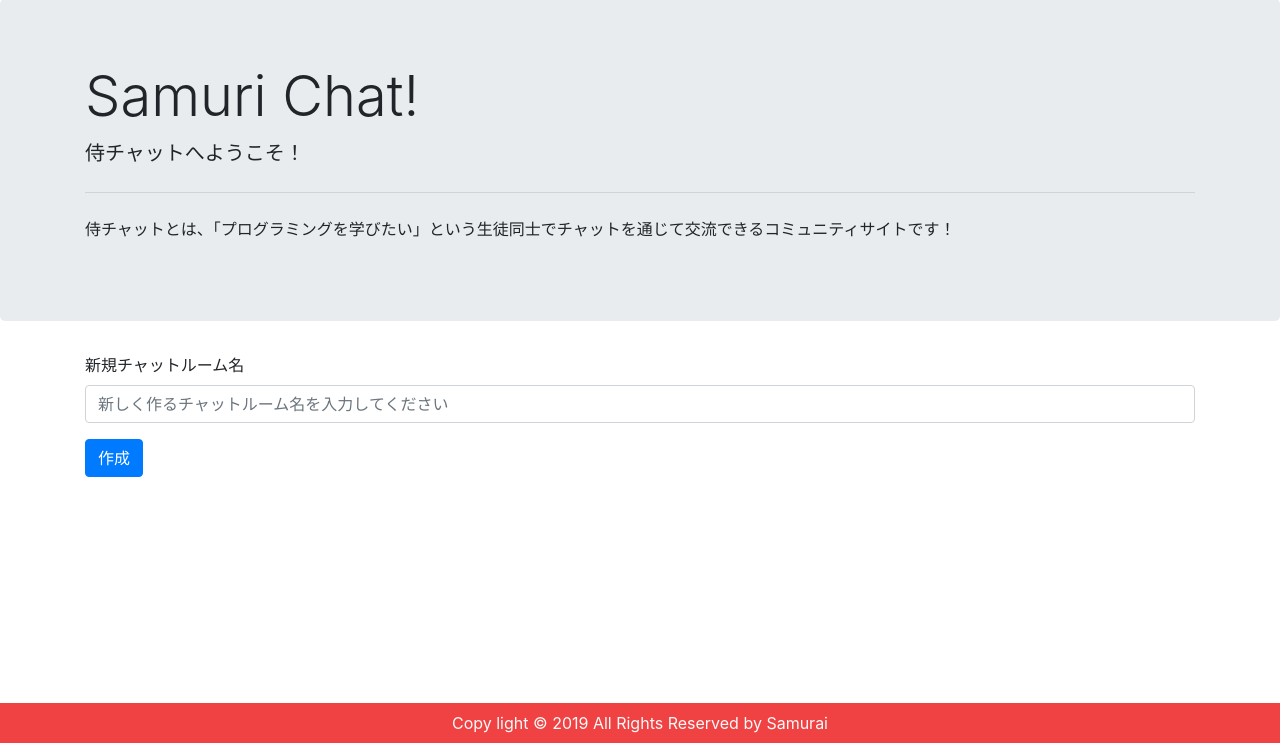
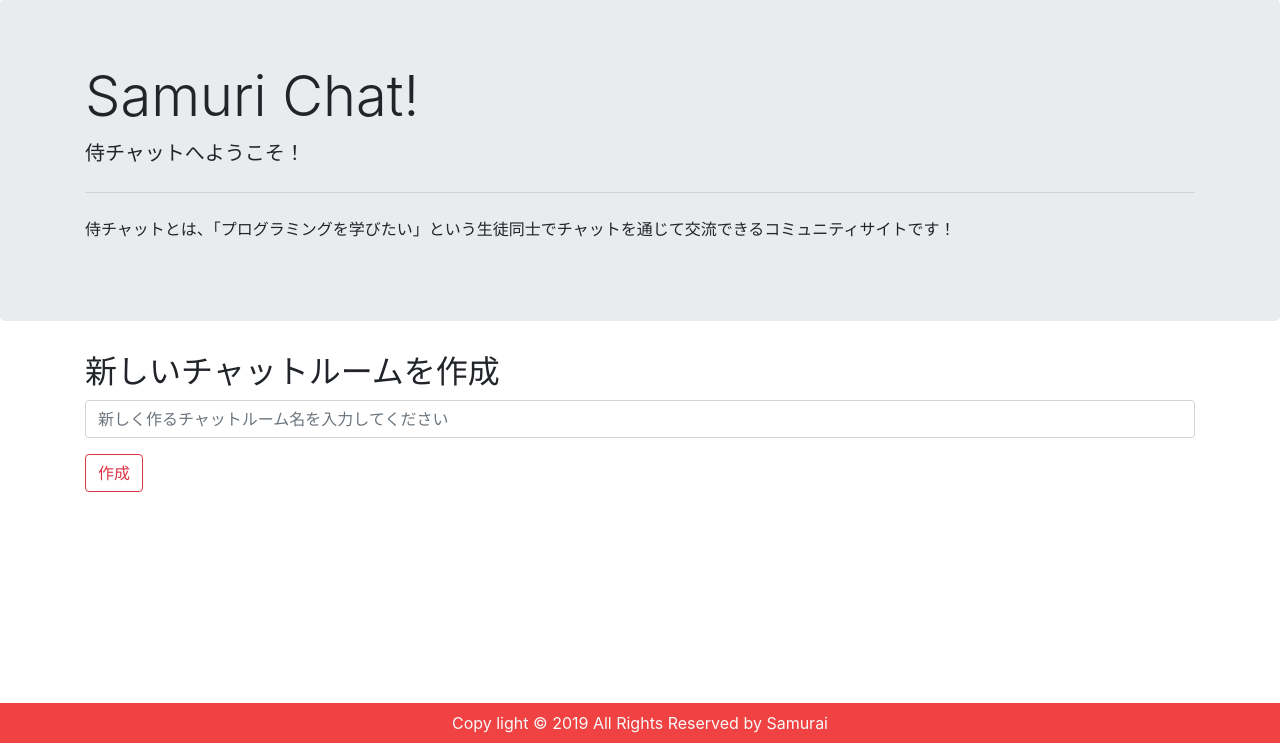
Before and after one commit to S-H-GAMELINKS/chatphp, a PHP site: page / in a window 1280 px wide. Shown: the part 57-800 px from the top of the page. Run offline with PHP 8.4, Linux system fonts and the light colour scheme; data that the repository does not hold is empty.

Commit message:
fix layouts

```diff
--- a/components/create_room_form.php
+++ b/components/create_room_form.php
@@ -1,7 +1,7 @@
 <form method="post" action="php/create_room.php">
     <div class="form-group">
-        <label for="newChatRoom">新規チャットルーム名</label>
+        <label for="newChatRoom" class="h2">新しいチャットルームを作成</label>
         <input class="form-control" id="newChatRoom" name="room" placeholder="新しく作るチャットルーム名を入力してください">
     </div>
-    <button type="submit" class="btn btn-primary">作成</button>
+    <button type="submit" class="btn btn-outline-danger">作成</button>
 </form>
```
